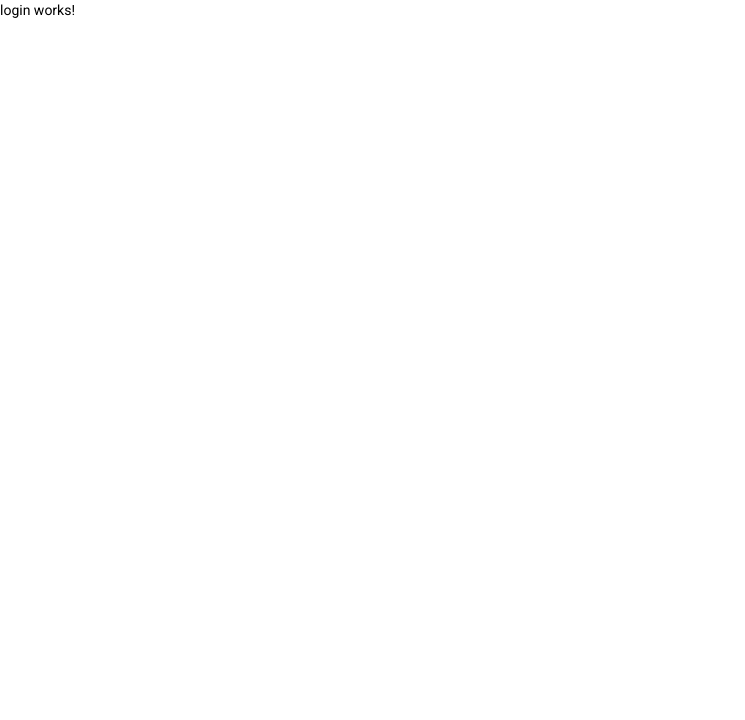
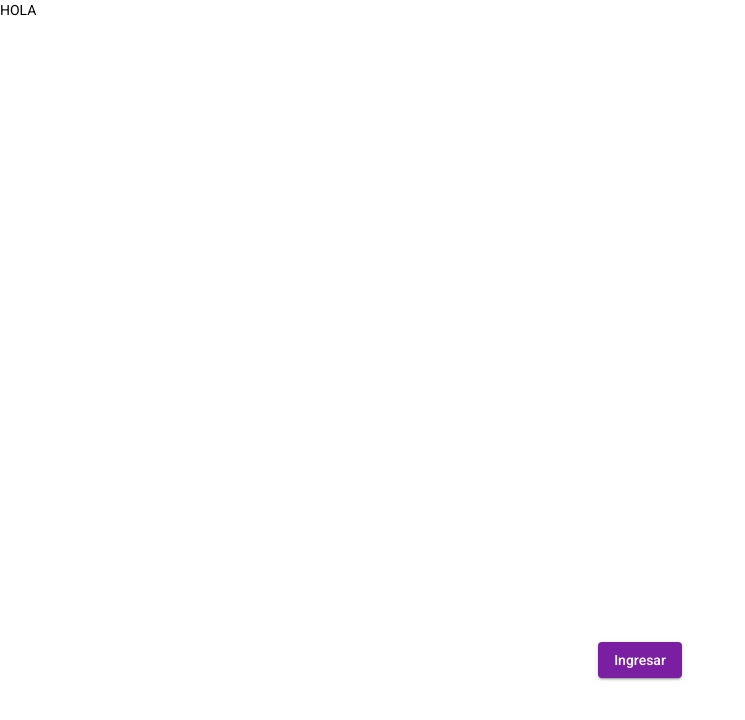
Before and after one commit to mihailmariusiondev/05-heroesApp, an Angular app: page /auth/login in a window 1280 px wide. Shown: the top 720 px of the page, without its empty margins (0-745 px from the left). Built offline with nearby package versions, Linux system fonts and the light colour scheme.

Commit message:
[SECCION 15] proteccion rutas - pantalla de login básico

```diff
--- a/src/app/auth/auth.module.ts
+++ b/src/app/auth/auth.module.ts
@@ -3,6 +3,7 @@
 import { LoginComponent } from './pages/login/login.component';
 import { RegistroComponent } from './pages/registro/registro.component';
 import { AuthRoutingModule } from './auth-routing.module';
+import { MaterialModule } from '../material/material.module';
 
 
 
@@ -13,7 +14,8 @@
     ],
     imports: [
         CommonModule,
-    AuthRoutingModule
+        AuthRoutingModule,
+        MaterialModule
     ]
 })
 export class AuthModule { }
--- a/src/app/auth/pages/login/login.component.html
+++ b/src/app/auth/pages/login/login.component.html
@@ -1 +1,13 @@
-<p>login works!</p>
+HOLA
+
+<mat-grid-list cols="1">
+
+    <mat-grid-tile>
+        <button mat-raised-button
+                color="primary"
+                (click)="login()">
+            Ingresar
+        </button>
+    </mat-grid-tile>
+
+</mat-grid-list>
--- a/src/app/auth/pages/login/login.component.ts
+++ b/src/app/auth/pages/login/login.component.ts
@@ -1,16 +1,21 @@
-import { Component, OnInit } from '@angular/core';
+import { Component } from '@angular/core';
+import { Router } from '@angular/router';
 
 @Component({
-  selector: 'app-login',
-  templateUrl: './login.component.html',
-  styles: [
-  ]
+    selector: 'app-login',
+    templateUrl: './login.component.html',
+    styles: [
+    ]
 })
-export class LoginComponent implements OnInit {
+export class LoginComponent {
 
-  constructor() { }
+    constructor(private router: Router) { }
 
-  ngOnInit(): void {
-  }
+    login() {
+        // Ir al backend
+        // Un usuario
+
+        this.router.navigate(['/heroes'])
+    }
 
 }
--- a/src/app/heroes/pages/home/home.component.html
+++ b/src/app/heroes/pages/home/home.component.html
@@ -1,26 +1,34 @@
 <mat-sidenav-container fullscreen>
 
-  <mat-sidenav #sidenav mode="push">
+    <mat-sidenav #sidenav
+                 mode="push">
         <mat-toolbar color="primary">
 
             <span>Menú</span>
             <span class="spacer"></span>
-      <button mat-icon-button (click)="sidenav.toggle()">
+            <button mat-icon-button
+                    (click)="sidenav.toggle()">
                 <mat-icon>menu</mat-icon>
             </button>
 
         </mat-toolbar>
 
         <mat-nav-list>
-      <a routerLink="./listado" mat-list-item (click)="sidenav.toggle()">
+            <a routerLink="./listado"
+               mat-list-item
+               (click)="sidenav.toggle()">
                 <mat-icon mat-list-icon>label</mat-icon>
                 <span>Listado de heroes</span>
             </a>
-      <a routerLink="./agregar" mat-list-item (click)="sidenav.toggle()">
+            <a routerLink="./agregar"
+               mat-list-item
+               (click)="sidenav.toggle()">
                 <mat-icon mat-list-icon>add</mat-icon>
                 <span>Añadir Héroe</span>
             </a>
-      <a routerLink="./buscar" mat-list-item (click)="sidenav.toggle()">
+            <a routerLink="./buscar"
+               mat-list-item
+               (click)="sidenav.toggle()">
                 <mat-icon mat-list-icon>search</mat-icon>
                 <span>Buscar Héroe</span>
             </a>
@@ -28,13 +36,15 @@
     </mat-sidenav>
 
     <mat-toolbar>
-    <button mat-icon-button (click)="sidenav.toggle()">
+        <button mat-icon-button
+                (click)="sidenav.toggle()">
             <mat-icon>menu</mat-icon>
         </button>
 
         <span class="spacer"></span>
 
-    <button mat-button>
+        <button mat-button
+                (click)="logout()">
             Logout
         </button>
     </mat-toolbar>
--- a/src/app/heroes/pages/home/home.component.ts
+++ b/src/app/heroes/pages/home/home.component.ts
@@ -1,15 +1,23 @@
 import { Component, OnInit } from '@angular/core';
+import { Router } from '@angular/router';
 
 @Component({
-  selector: 'app-home',
-  templateUrl: './home.component.html',
-  styleUrls: ['./home.component.css']
+    selector: 'app-home',
+    templateUrl: './home.component.html',
+    styleUrls: ['./home.component.css']
 })
 export class HomeComponent implements OnInit {
 
-  constructor() { }
+    constructor(private router: Router) { }
 
-  ngOnInit(): void {
-  }
+    ngOnInit(): void {
+    }
+
+    logout() {
+        // Ir al backend
+        // Un usuario
+
+        this.router.navigate(['/auth'])
+    }
 
 }
```
Lines whose indentation alone changed are shown as unchanged.
